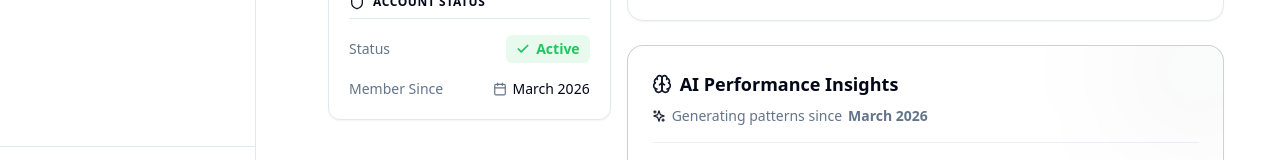
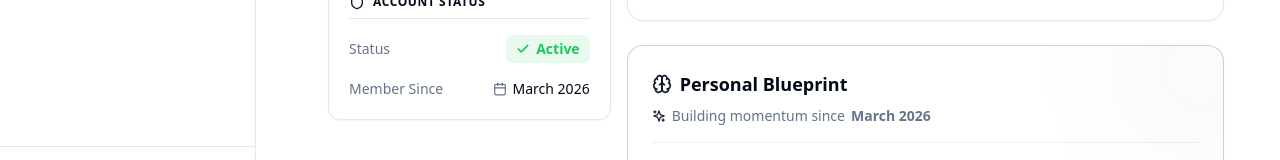
Before and after one commit to tanishqnarula12/ascend-ai, a React (Vite) app in the folder client/: page /profile in a window 1280 px wide. Shown: the part 501-661 px from the top of the page. Built offline with nearby package versions, Linux system fonts and the light colour scheme; no server answers; sample sign-in values are in the browser's storage.

Commit message:
style: update headers to Personal Blueprint and momentum tracking

```diff
--- a/client/src/pages/Profile.jsx
+++ b/client/src/pages/Profile.jsx
@@ -203,11 +203,11 @@ const Profile = () => {
 
                             <h3 className="text-lg font-semibold text-foreground flex items-center gap-2 mb-2">
                                 <Brain className="text-primary w-5 h-5" />
-                                AI Performance Insights
+                                Personal Blueprint
                             </h3>
                             <p className="text-sm text-muted-foreground mb-6 flex items-center gap-1.5 border-b border-border/60 pb-4">
                                 <Sparkles size={14} className="text-primary"/>
-                                Generating patterns since <strong>{dateJoined}</strong>
+                                Building momentum since <strong>{dateJoined}</strong>
                             </p>
 
                             <div className="grid grid-cols-1 md:grid-cols-2 gap-4">
```
